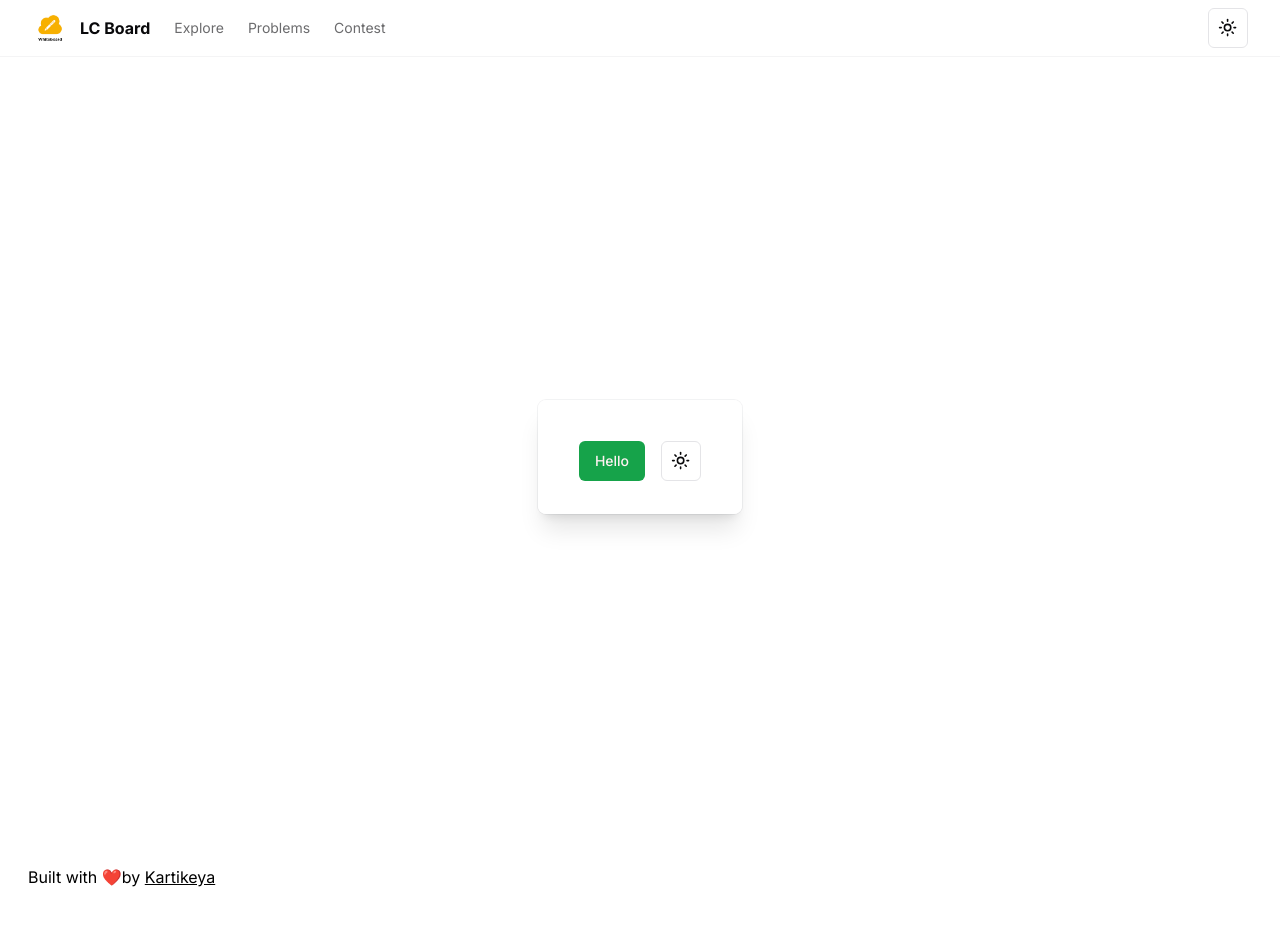
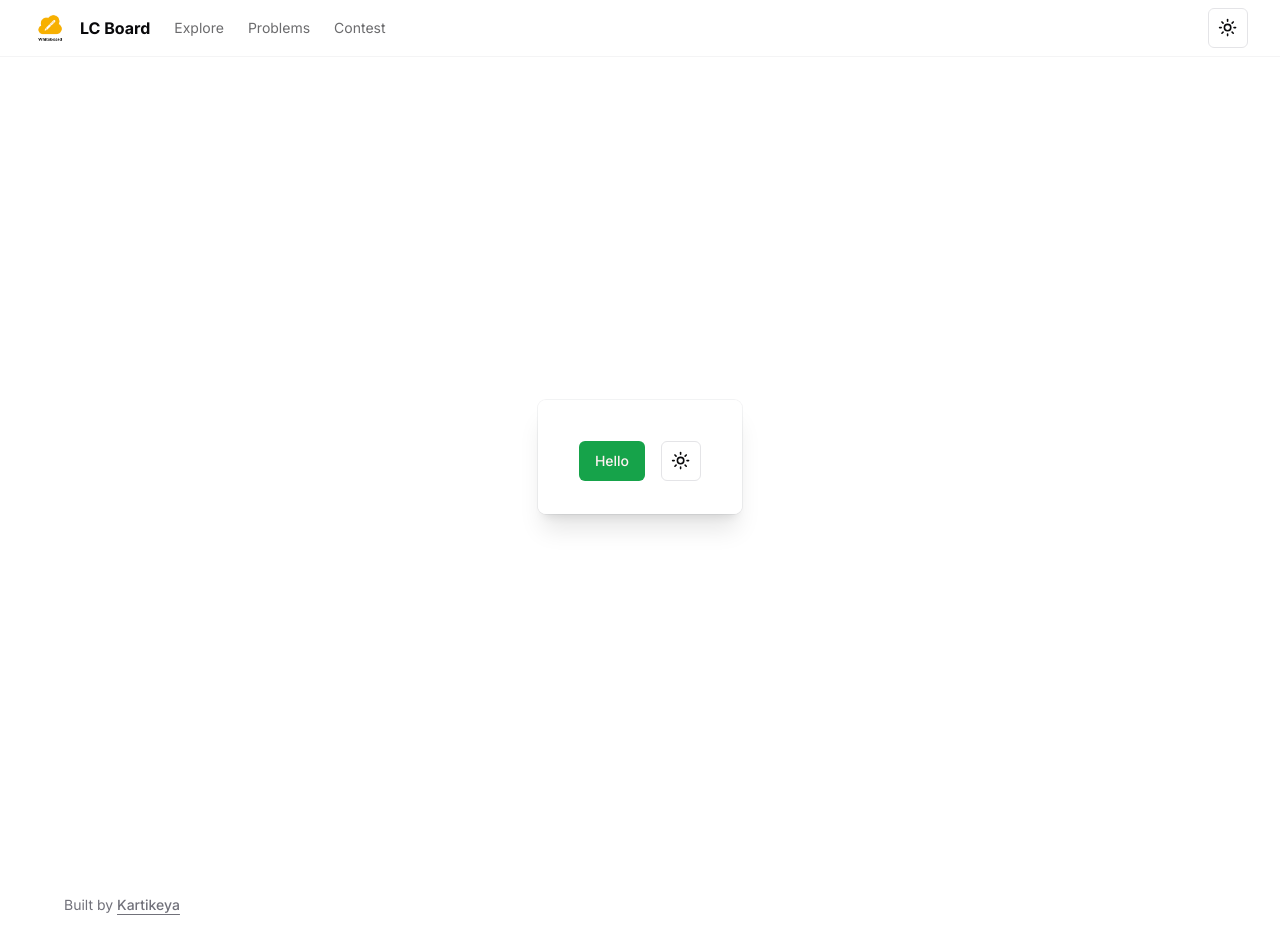
Before and after one commit to kartik3yaS/LeetCode-WhiteBoard, a Next.js app: page / in a window 1280 px wide. Shown: the top 950 px of the page. Before the commit the page ends 897 px from the top, so only its background shows below. Built offline with nearby package versions, Linux system fonts and the light colour scheme.

Commit message:
fixed excalidraw height (tools visible)

```diff
--- a/app/layout.tsx
+++ b/app/layout.tsx
@@ -2,7 +2,7 @@
 import { Inter } from "next/font/google";
 import { ThemeProvider } from "@/components/ui/theme-provider";
 import "./globals.css";
-import { Footer } from "@/components/footer-web";
+import { SiteFooter } from "@/components/site-footer";
 import { SiteHeader } from "@/components/site-header";
 
 const inter = Inter({ subsets: ["latin"] });
@@ -28,7 +28,7 @@
         >
           <SiteHeader />
           {children}
-          <Footer />
+          <SiteFooter />
         </ThemeProvider>
       </body>
     </html>
--- a/components/custom/excalidrawWrapper.tsx
+++ b/components/custom/excalidrawWrapper.tsx
@@ -15,10 +15,8 @@
   // },]));
 
   return (
-    <div className="h-screen flex justify-center items-center max-w-screen-2xl">
-      {/* <div className="flex-1 max-w-screen-lg rounded-lg"> */}
+    <div style={{ height: "calc(100vh - 3.5rem)" }} className="flex z-150">
       <Excalidraw />
-      {/* </div> */}
     </div>
   );
 };
--- a/components/footer-web.tsx
+++ /dev/null
@@ -1,12 +0,0 @@
-export function Footer() {
-  return (
-    <footer className="text-black dark:text-white p-2 ml-5">
-      <span>
-        Built with ❤️by{" "}
-        <a href="https://github.com/kartik3yaS">
-          <u className="hover hover:text-blue-500">Kartikeya</u>
-        </a>
-      </span>
-    </footer>
-  );
-}
--- /dev/null
+++ b/components/site-footer.tsx
@@ -0,0 +1,21 @@
+// import { siteConfig } from "@/config/site"
+
+export function SiteFooter() {
+  return (
+    <footer className="py-6 md:px-8 md:py-0">
+      <div className="container flex flex-col items-center justify-between gap-4 md:h-24 md:flex-row">
+        <p className="text-balance text-center text-sm leading-loose text-muted-foreground md:text-left">
+          Built by{" "}
+          <a
+            href="https://github.com/kartik3yaS"
+            target="_blank"
+            rel="noreferrer"
+            className="font-medium underline underline-offset-4"
+          >
+            Kartikeya
+          </a>
+        </p>
+      </div>
+    </footer>
+  );
+}
```
